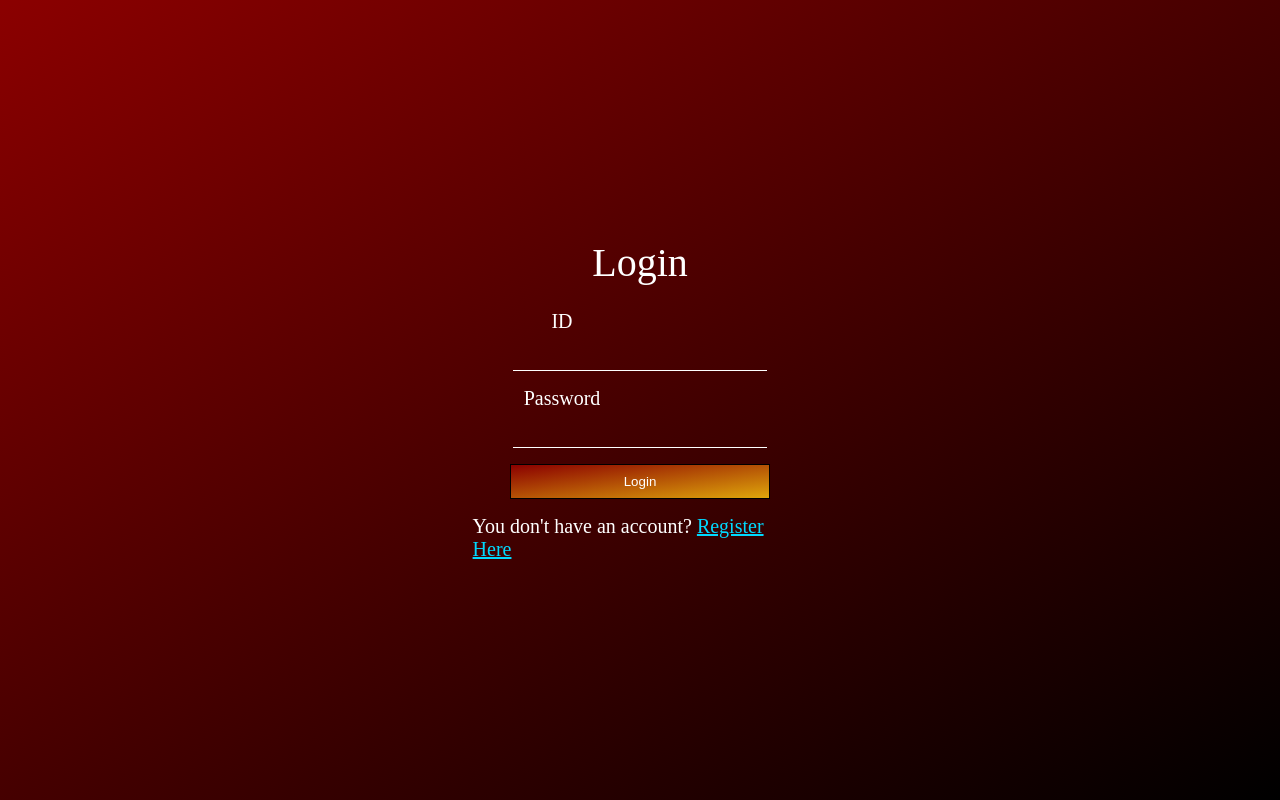
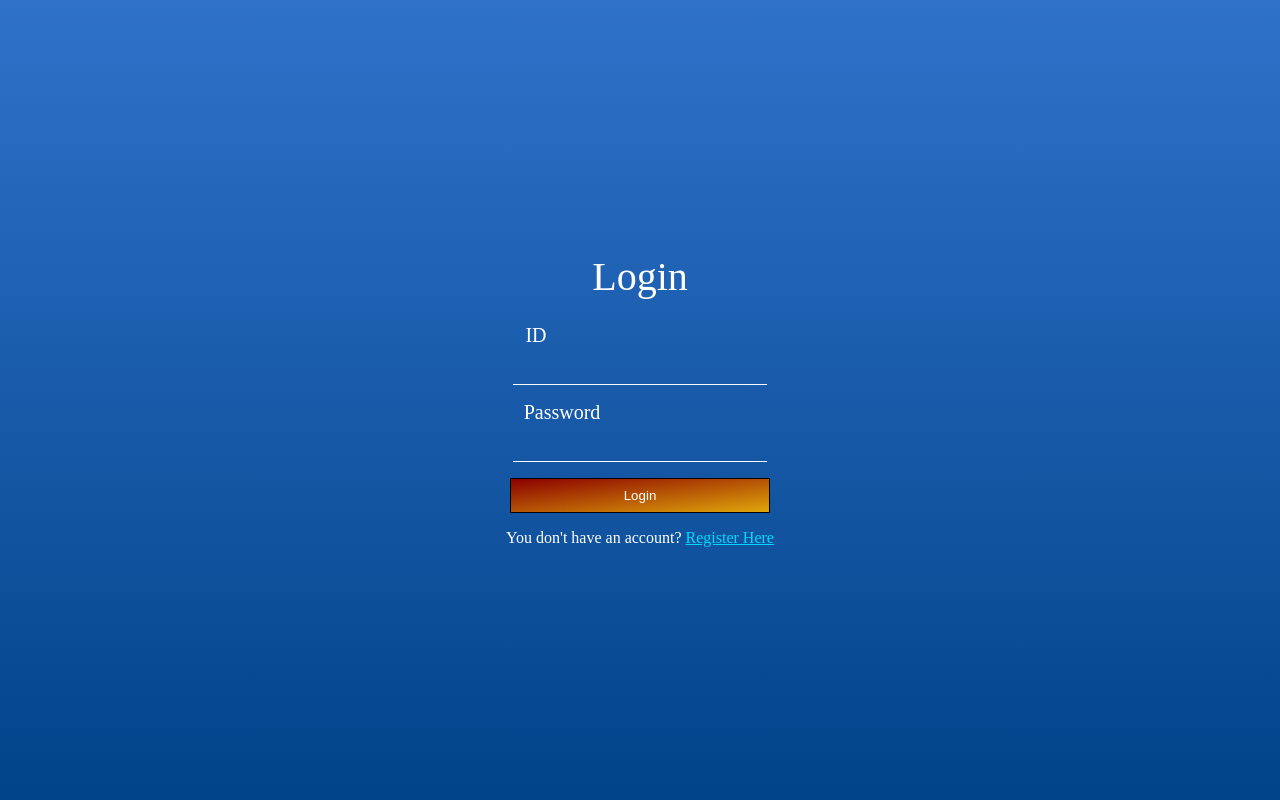
Before and after one commit to JeffreyEbrado/Pledge-Management-System, a PHP site: template app/view/login_form.php in a window 1280 px wide. Run offline with PHP 8.4, Linux system fonts and the light colour scheme; the template is opened without the code that fills it, so the values that code supplies are empty.

Commit message:
Update styles.css
updating a few changes for css

```diff
--- a/public/css/styles.css
+++ b/public/css/styles.css
@@ -1,17 +1,16 @@
 .main_container {
   position: absolute;
-  background-color: aquamarine;
+  background-color: rgb(0, 95, 179);
   top: 0%;
   left: 0%;
   height: 100%;
   width: 100%;
   z-index: 0;
-
   display: flex;
   justify-content: center;
   flex-direction: column;
   align-items: center;
-  background-image: linear-gradient(to bottom right, darkred, rgb(0, 0, 0));
+  background-image: linear-gradient(to bottom, rgba(157, 157, 255, 0.3), rgba(4, 4, 38, 0.3));
 }
 
 /*free to call as class*/
@@ -31,13 +30,19 @@
 }
 
 /*2. inputs, labels and buttons*/
-label{
+.label{
    font-size: 20px;
-   margin-right: 60%;
+   margin-right: 80%;
    color: rgb(255, 255, 255);
 }
 
-label2{
+.label2{
+  font-size: 20px;
+  margin-right: 60%;
+  color: rgb(255, 255, 255);
+}
+
+.guide_panel{
   color: rgb(255, 255, 255);
 }
 
@@ -57,7 +62,7 @@
   color: rgb(255, 255, 255);
   border-bottom: 1px solid rgb(255, 255, 255);
   background-color: transparent;
-  outline: none;
+  outline: none; /* Removes the default focus outline */
 }
 
 
```
